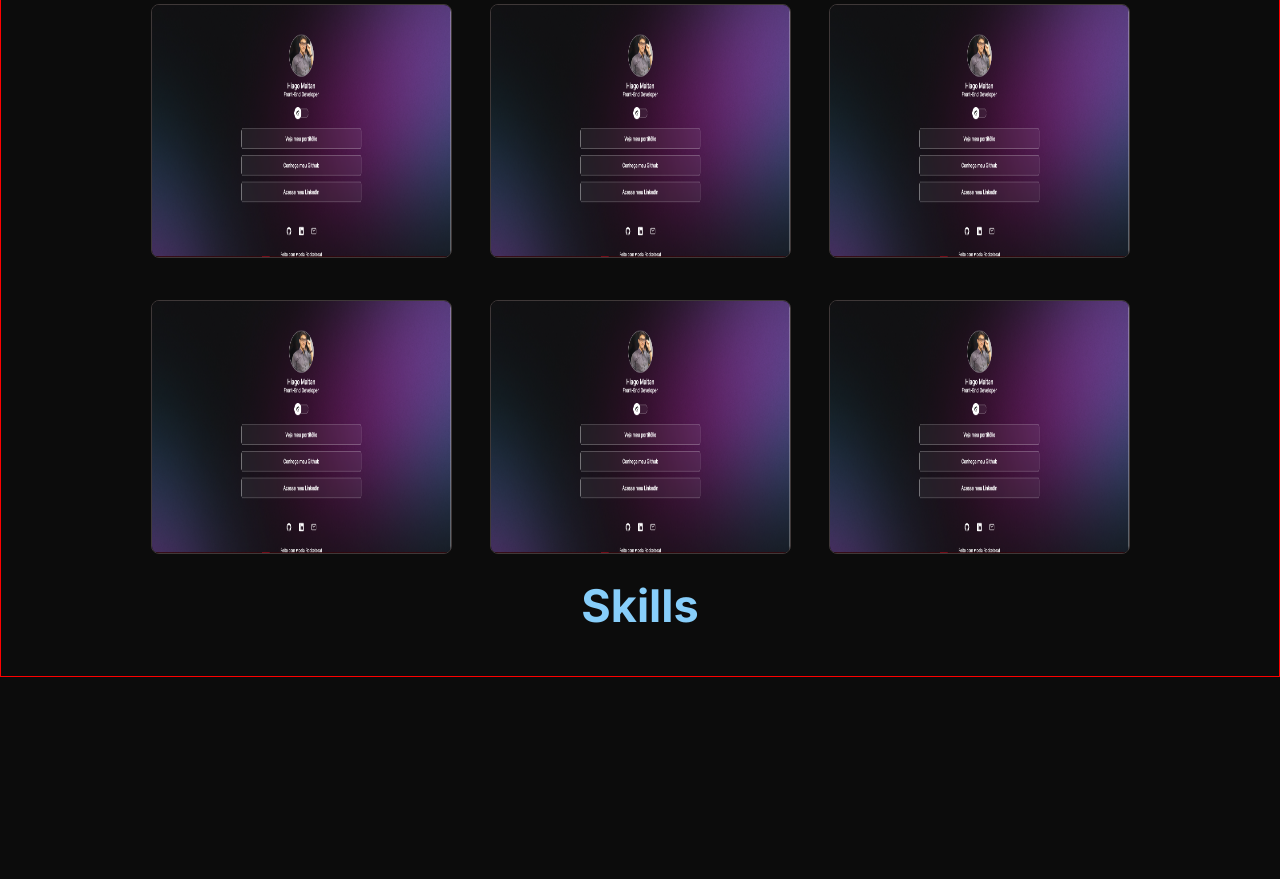
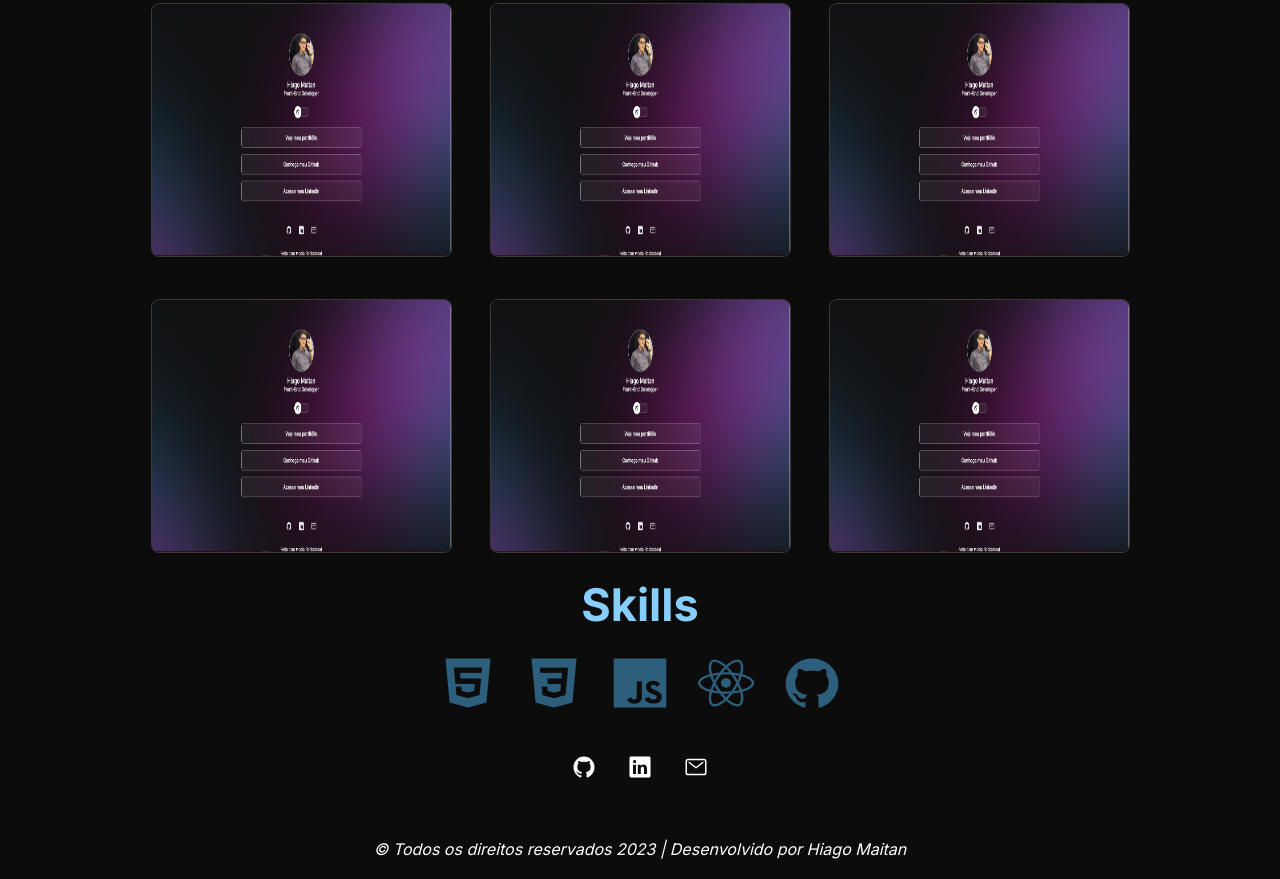
Before and after one commit to Hiago-Maitan/Portifolio_v2, a plain HTML site: page index.html in a window 1280 px wide. Shown: the part 1263-2142 px from the top of the page. Before the commit the page ends 1940 px from the top, so only its background shows below. Drawn offline with nearby package versions, Linux system fonts and the light colour scheme.

Commit message:
add skills container and footer

```diff
--- a/index.html
+++ b/index.html
@@ -9,7 +9,7 @@
     <meta charset="UTF-8">
     <meta http-equiv="X-UA-Compatible" content="IE=edge">
     <meta name="viewport" content="width=device-width, initial-scale=1.0">
-    <title>Portifólio v2 - Hiago maitan</title>
+    <title>Portifólio v2 - Hiago Maitan</title>
     <link rel="shortcut icon" href="" type="image/x-icon">
     <link rel="stylesheet" href="style.css">
     <link rel="stylesheet" href="https://cdnjs.cloudflare.com/ajax/libs/font-awesome/4.7.0/css/font-awesome.min.css">
@@ -68,9 +68,36 @@
 
         <div class="skills-container">
             <h1>Skills</h1>
+            <div class="skills">
+                <div><img src="public/logo-html.png" alt=""></div>
+                <div><img src="public/logo-css.png" alt=""></div>
+                <div><img src="public/logo-javascript.png" alt=""></div>
+                <div><img src="public/logo-react.png" alt=""></div>
+                <div><img src="public/logo-github.png" alt=""></div>
+            </div>
         </div>
 
+        <div class="social-links">
+            <a href="https://github.com/Hiago-Maitan" target="_blank">
+              <ion-icon name="logo-GitHub"></ion-icon>
+            </a>
+
+            <a href="https://www.linkedin.com/in/hiago-maitan/" target="_blank">
+              <ion-icon name="logo-LinkedIn"></ion-icon>
+            </a>
+
+            <a href=mailto:hiagomaitan@gmail.com target="_blank">
+              <ion-icon name="mail-outline"></ion-icon>
+            </a>
+          </div>
     </div>
+
+    <footer>
+        © Todos os direitos reservados 2023 | Desenvolvido por Hiago Maitan
+    </footer>
+
+    <script type="module" src="https://unpkg.com/ionicons@5.5.2/dist/ionicons/ionicons.esm.js"></script>
+    <script nomodule src="https://unpkg.com/ionicons@5.5.2/dist/ionicons/ionicons.js"></script>
 </body>
 
 </html>
--- a/style.css
+++ b/style.css
@@ -72,7 +72,6 @@ header {
 
 .content-container {
     padding: 20px 71px;
-    border: 1px solid red;
 }
 
 .content-container h1 {
@@ -119,3 +118,46 @@ header {
     border: 1.2px solid #3F3838;
     border-radius: 8px;
 }
+
+/* Skills */
+
+.skills {
+    display: flex;
+    align-items: center;
+    justify-content: center;
+    gap: 26px;
+}
+
+/* Social Links */
+
+.social-links{
+    display: flex;
+    justify-content: center;
+
+    padding: 24px 0;
+
+    font-size: 24px;
+}
+
+.social-links a {
+    display: flex;
+    align-items: center;
+    justify-content: center;
+    padding: 16px;
+
+    border-radius: 50%;
+
+    transition: background 0.2s;
+}
+
+.social-links a:hover {
+    background: rgba(255, 255, 255, 0.2);
+}
+
+/* Footer */
+
+footer{
+    font-style: italic;
+    text-align: center;
+    margin-bottom: 20px;
+}
```
Also changed, not shown: public/logo-css.png (added), public/logo-github.png (added), public/logo-html.png (added), public/logo-javascript.png (added), public/logo-react.png (added).
